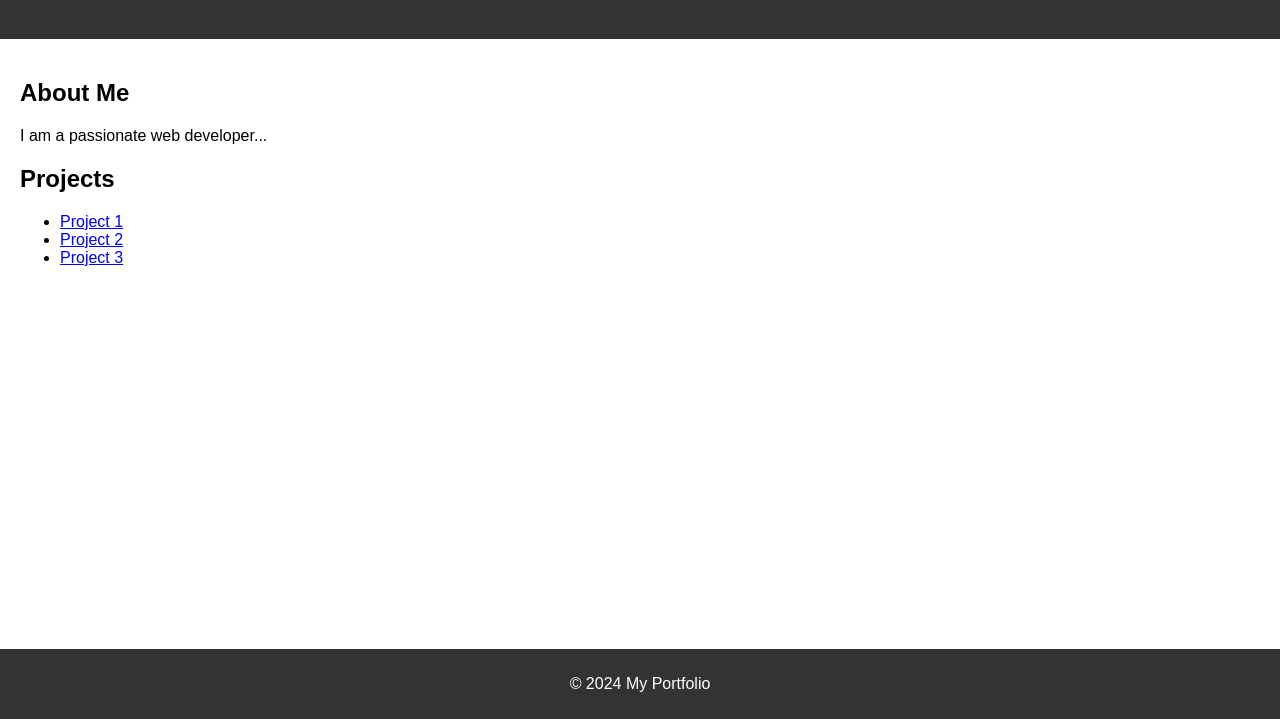
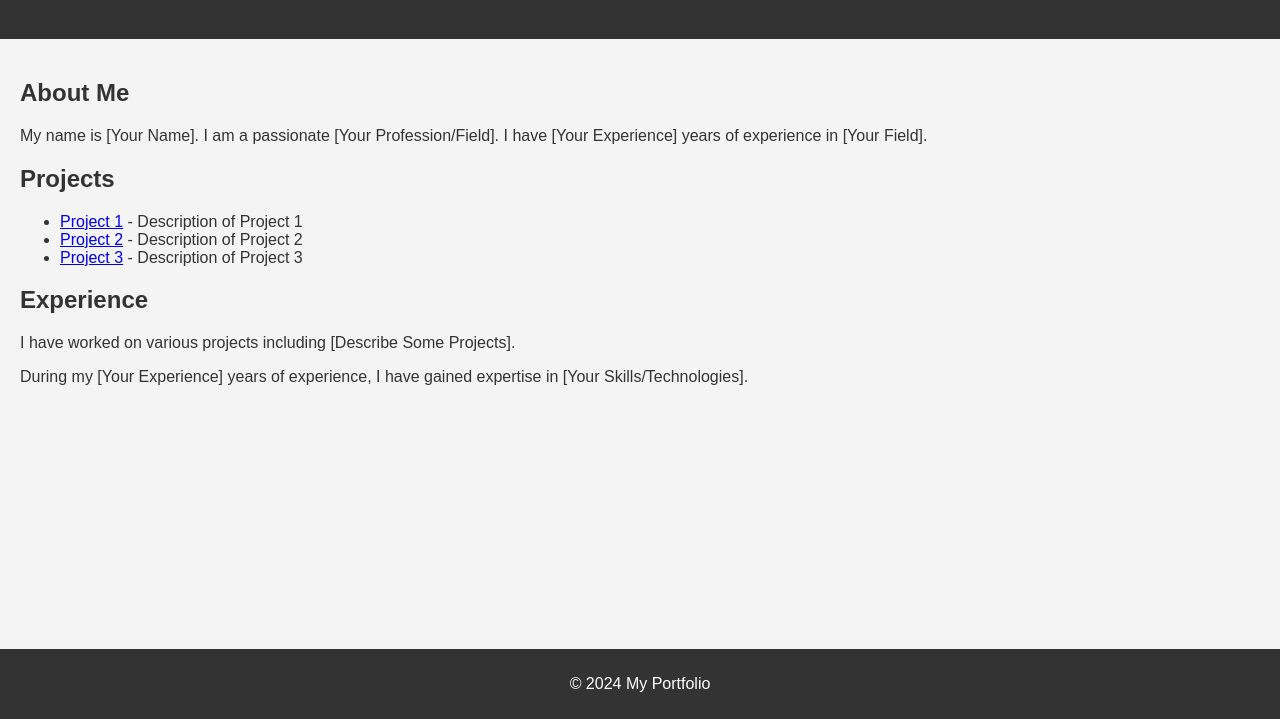
Before and after one commit to Pham2000/Pham2000.github.io, a plain HTML site: page mine.html in a window 1280 px wide. Shown: the part 81-800 px from the top of the page. Drawn offline with Linux system fonts and the light colour scheme.

Commit message:
Update mine.html

```diff
--- a/mine.html
+++ b/mine.html
@@ -9,6 +9,8 @@
             font-family: Arial, sans-serif;
             margin: 0;
             padding: 0;
+            background-color: #f4f4f4;
+            color: #333;
         }
         header {
             background-color: #333;
@@ -35,14 +37,23 @@
         <h1>Welcome to My Portfolio</h1>
     </header>
     <main>
-        <h2>About Me</h2>
-        <p>I am a passionate web developer...</p>
-        <h2>Projects</h2>
-        <ul>
-            <li><a href="#">Project 1</a></li>
-            <li><a href="#">Project 2</a></li>
-            <li><a href="#">Project 3</a></li>
-        </ul>
+        <section id="about">
+            <h2>About Me</h2>
+            <p>My name is [Your Name]. I am a passionate [Your Profession/Field]. I have [Your Experience] years of experience in [Your Field].</p>
+        </section>
+        <section id="projects">
+            <h2>Projects</h2>
+            <ul>
+                <li><a href="#">Project 1</a> - Description of Project 1</li>
+                <li><a href="#">Project 2</a> - Description of Project 2</li>
+                <li><a href="#">Project 3</a> - Description of Project 3</li>
+            </ul>
+        </section>
+        <section id="experience">
+            <h2>Experience</h2>
+            <p>I have worked on various projects including [Describe Some Projects].</p>
+            <p>During my [Your Experience] years of experience, I have gained expertise in [Your Skills/Technologies].</p>
+        </section>
     </main>
     <footer>
         <p>&copy; 2024 My Portfolio</p>
```
